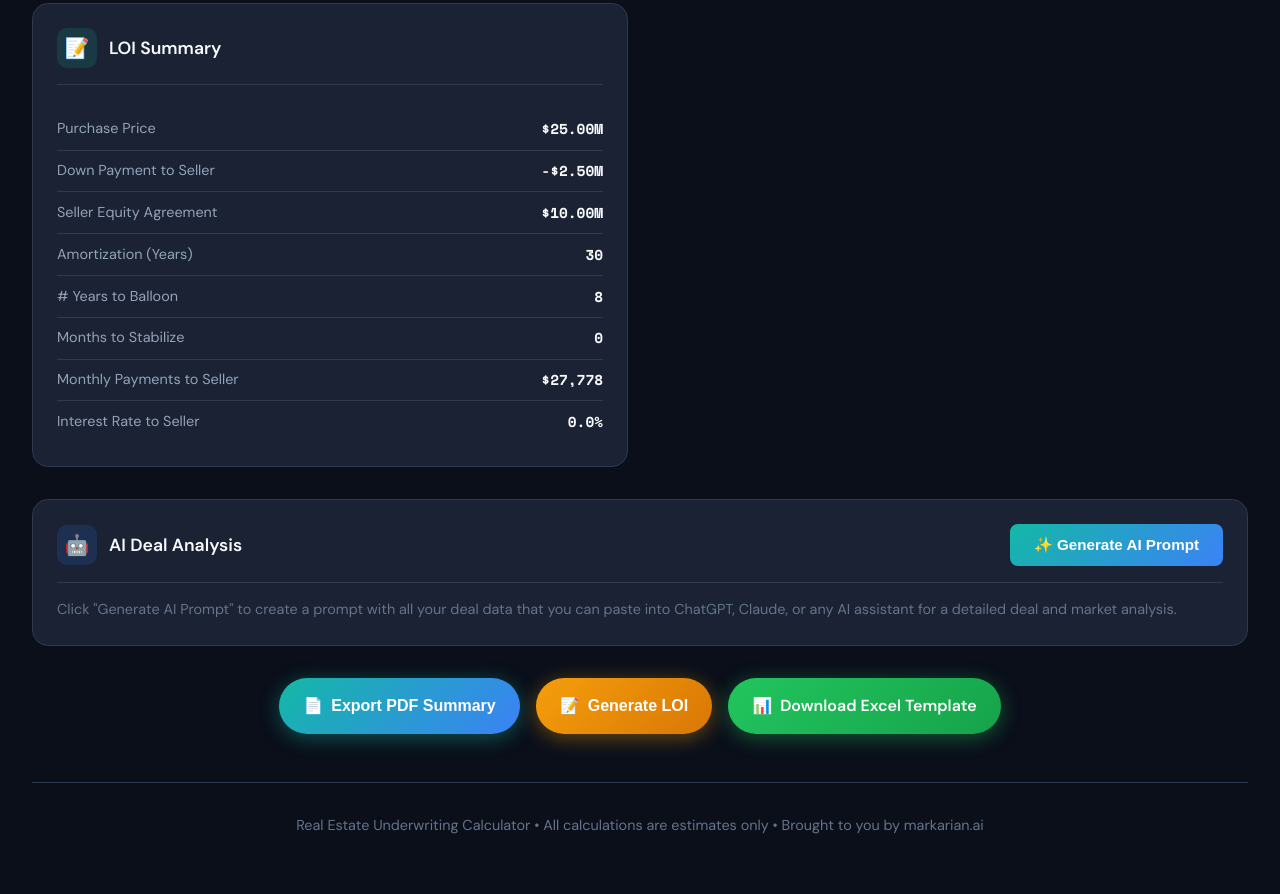
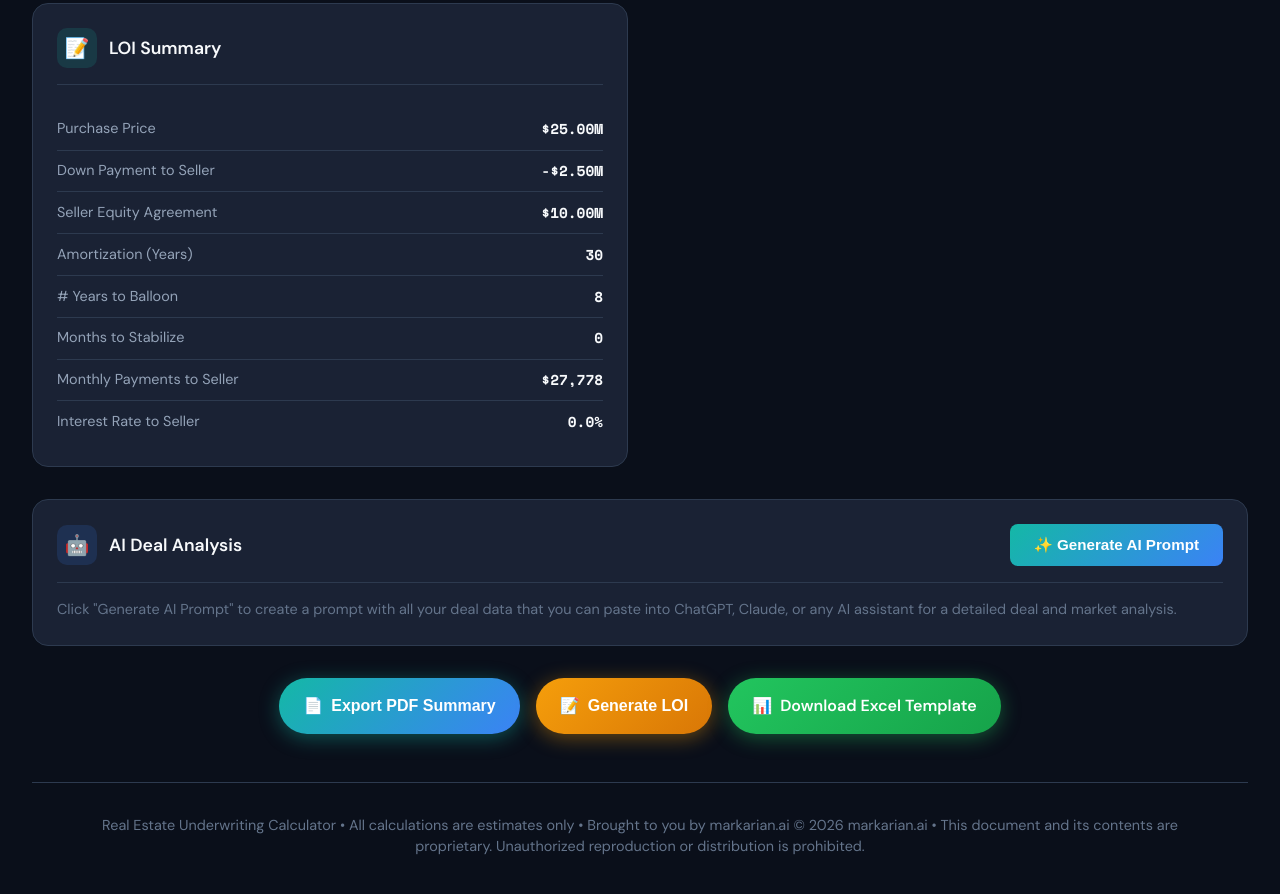
Before and after one commit to chris-markarian/equitycarrycalculator, a plain HTML site: page index.html in a window 1280 px wide. Shown: the part 3352-4246 px from the top of the page. Drawn offline with nearby package versions, Linux system fonts and the light colour scheme.

Commit message:
Update index.html

```diff
--- a/index.html
+++ b/index.html
@@ -1612,6 +1612,7 @@
 
         <footer>
             Real Estate Underwriting Calculator • All calculations are estimates only • Brought to you by markarian.ai
+            © 2026 markarian.ai • This document and its contents are proprietary. Unauthorized reproduction or distribution is prohibited.
         </footer>
     </div>
 
```
